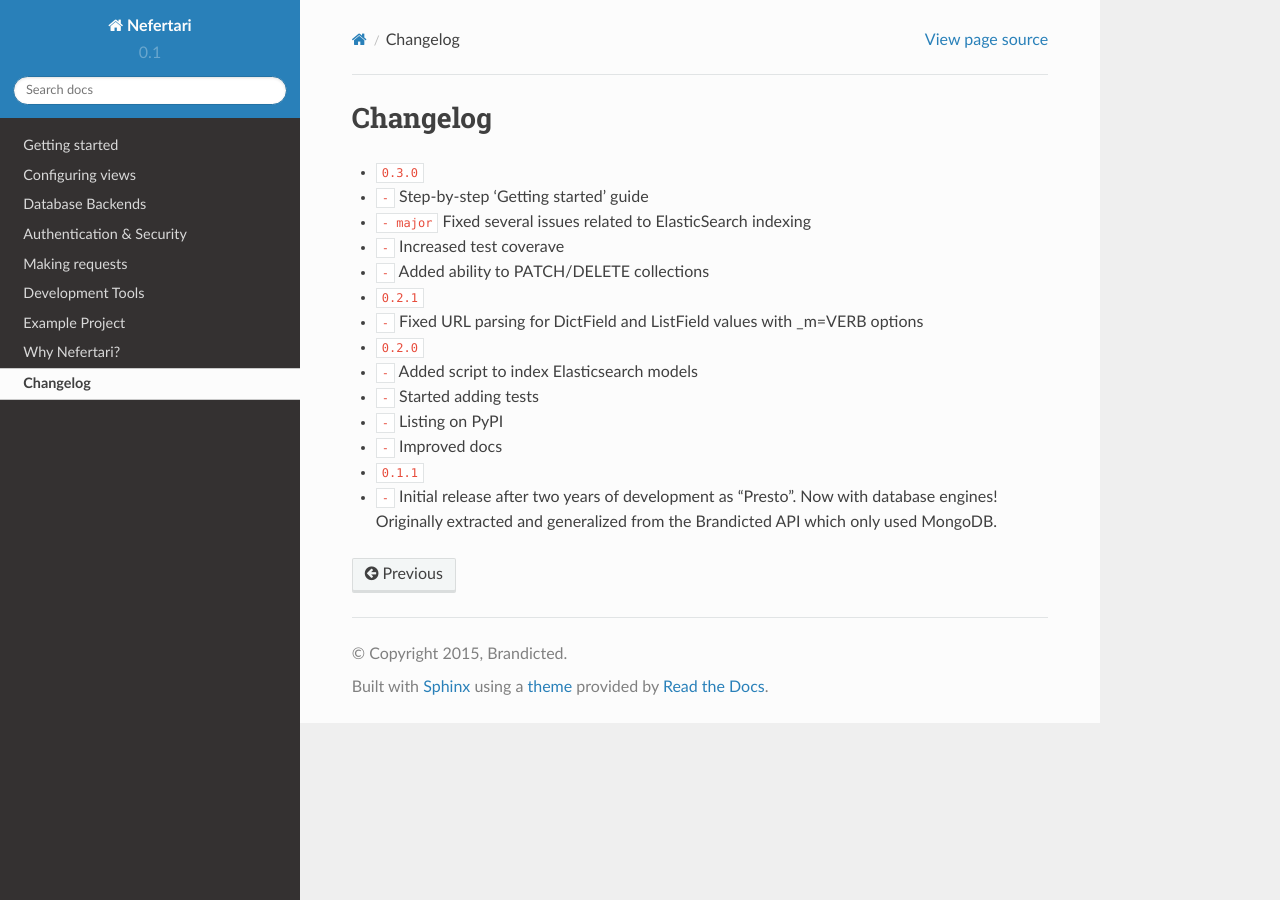
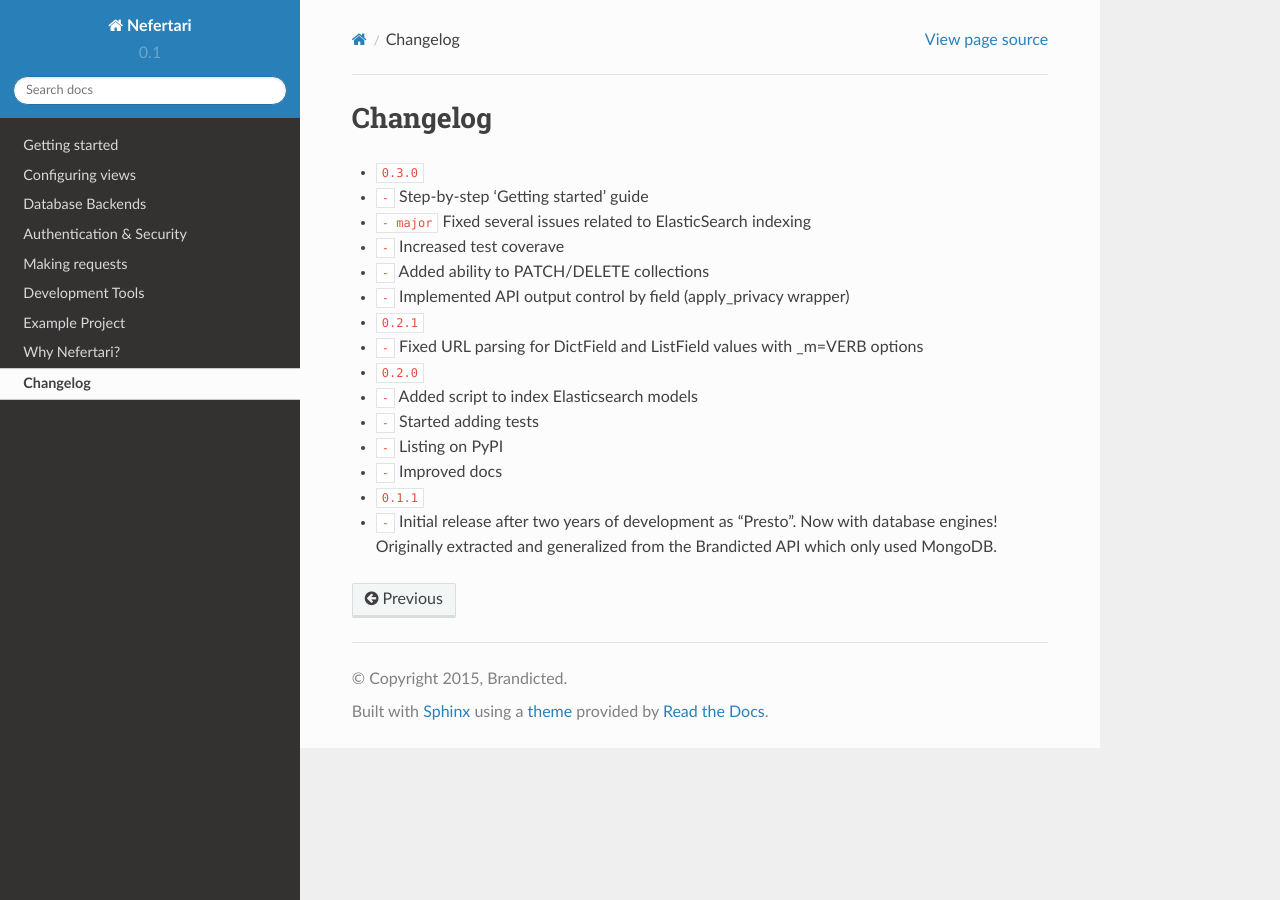
Before and after one commit to ramses-tech/nefertari, a Sphinx documentation site: the page built from docs/source/changelog.rst, in a window 1280 px wide. Built offline with Sphinx 7.4.7 and the Read the Docs theme 2.0.0, drawn with Linux system fonts in a browser that asks for light colours; cross-references to code outside the pages are shown as plain code.

Commit message:
release 0.3.0

```diff
--- a/docs/source/changelog.rst
+++ b/docs/source/changelog.rst
@@ -5,7 +5,8 @@ Changelog
 * :support:`-` Step-by-step 'Getting started' guide
 * :bug:`- major` Fixed several issues related to ElasticSearch indexing
 * :support:`-` Increased test coverave
-* :support:`-` Added ability to PATCH/DELETE collections
+* :feature:`-` Added ability to PATCH/DELETE collections
+* :feature:`-` Implemented API output control by field (apply_privacy wrapper)
 
 * :release:`0.2.1 <2015-04-21>`
 * :bug:`-` Fixed URL parsing for DictField and ListField values with _m=VERB options
```
Also changed, not shown: 1 other file.
